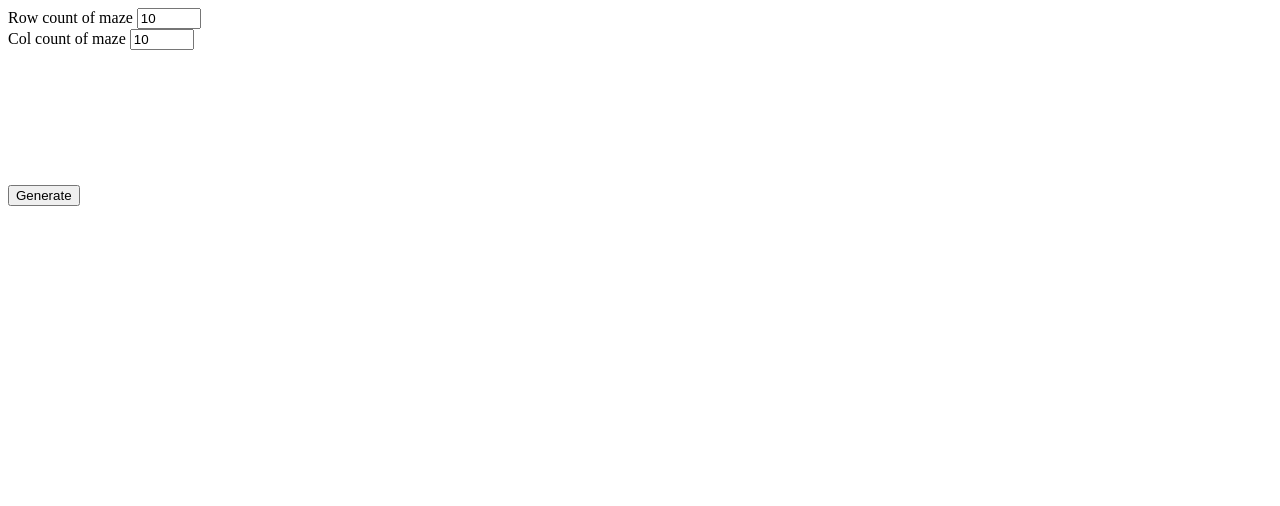
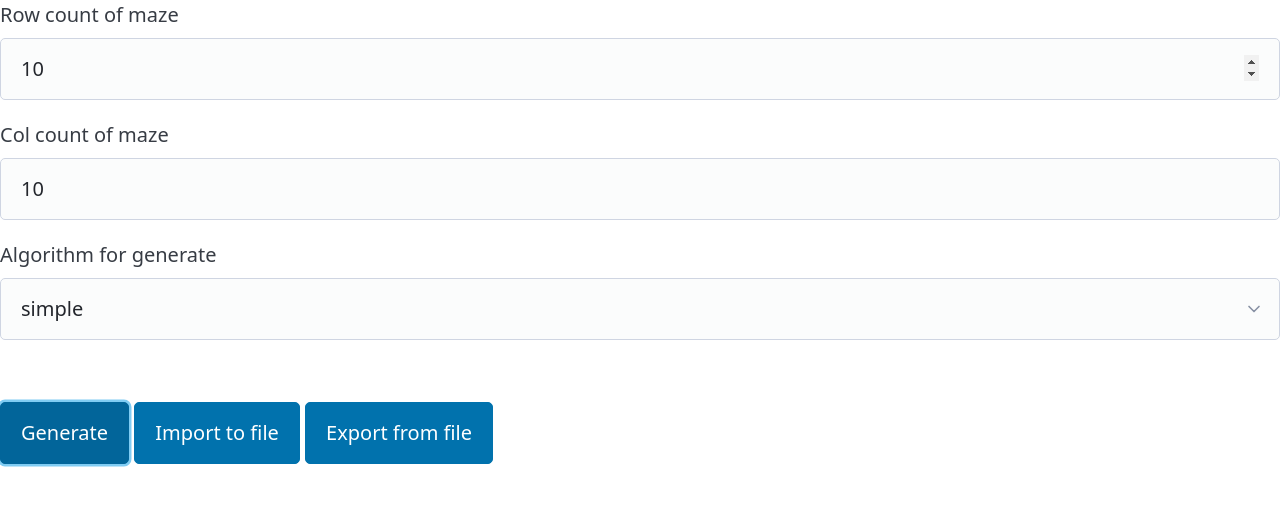
Before and after one commit to nifle3/jsMazeGenerator, a website with bundled scripts: page index.html in a window 1280 px wide. Both pictures are taken after a click on the button "Generate". Built offline with nearby package versions, Linux system fonts and the light colour scheme.

Commit message:
desing complete

```diff
--- a/index.html
+++ b/index.html
@@ -3,6 +3,10 @@
     <head>
         <title>Maze generator</title>
         <script src="./dist/index.js" type="module"></script>
+        <link
+          rel="stylesheet"
+          href="https://cdn.jsdelivr.net/npm/@picocss/pico@2/css/pico.min.css"
+        >
     </head>
     <body>
         <div>
@@ -13,7 +17,13 @@
             <label for="colcount">Col count of maze</label>
             <input type="number" id="colcount" min="3" max="100" value="10"/>
         </div>
+        <div>
+            <label for="algo-select">Algorithm for generate</label>
+            <select id="algo-select"></select>
+        </div>
         <button id="generate-button">Generate</button>
+        <button id="import-button">Import to file</button>
+        <button id="export-button">Export from file</button>
         <canvas id="canvas-maze"></canvas>
     </body>
 </html>
--- a/src/index.ts
+++ b/src/index.ts
@@ -1,23 +1,65 @@
-function getObjectBySelector(selector: string): HTMLElement {
-    const element: HTMLElement | undefined = document.querySelector(selector);
+import { MazeField } from "./maze.ts";
+import { generators } from "./mazeGenerator.ts";
+
+function getObjectBySelector<T extends HTMLElement>(selector: string): T {
+  const element: T | null = document.querySelector(selector);
   if (!element) {
     throw new Error("Element with selector is not defined");
   }
 
   console.debug("Element by selector ", selector, element);
 
-    return element;
+  return element as T;
 }
 
 function onClickGenerateButton(event): void {
   console.debug("click on generate button");
 
+  const rowCount = rowCountInput.value as unknown as number;
+  const colCount = colCountInput.value as unknown as number;
+  const selectOption = algoSelect.value;
+
+  console.debug("rowCount, colCount algoName", rowCount, colCount, selectOption);
+
+  const generataor = generators[selectOption];
+  if (!generataor) {
+    throw new Error("Invlaid generator name");
+  }
+
+  printOnCanvas(
+    saveField(
+      generataor(rowCount, colCount)
+    )
+  );
+
   return;
 }
 
-const rowCountInput = getObjectBySelector("#rowcount");
-const colCountInput = getObjectBySelector("#colcount");
-const generateButton = getObjectBySelector("#generate-button");
-const mazeCanvas = getObjectBySelector("#canvas-maze");
+function saveField(mazeField: MazeField): MazeField {
+  field = mazeField;
+  return mazeField;
+}
+
+function printOnCanvas(field: MazeField): void {
+
+}
+
+let field: MazeField | undefined = undefined;
+const rowCountInput = getObjectBySelector<HTMLInputElement>("#rowcount");
+const colCountInput = getObjectBySelector<HTMLInputElement>("#colcount");
+const algoSelect = getObjectBySelector<HTMLSelectElement>("#algo-select");
+const generateButton = getObjectBySelector<HTMLButtonElement>("#generate-button");
+const importButton = getObjectBySelector<HTMLButtonElement>("#import-button");
+const exportButton = getObjectBySelector<HTMLButtonElement>("#export-button");
+const mazeCanvas = getObjectBySelector<HTMLCanvasElement>("#canvas-maze");
+const context = mazeCanvas.getContext("2d");
+if (!context) {
+    throw new Error("Context is not defined")
+}
+
+for (const algoName of Object.keys(generators)) {
+  const option = new Option(algoName, algoName);
+  algoSelect.add(option);
+}
 
 generateButton.addEventListener("click", onClickGenerateButton);
--- /dev/null
+++ b/src/maze.ts
@@ -0,0 +1,2 @@
+export type MazeField = boolean[][];
+export type GeneratorFunc = (rowCount: number, colCount: number) => MazeField;
--- /dev/null
+++ b/src/mazeGenerator.ts
@@ -0,0 +1,10 @@
+import type { MazeField, GeneratorFunc } from "./maze.ts";
+
+export const generators: Record<string, GeneratorFunc> = {
+  "simple": SimpleGenerator,
+};
+
+function SimpleGenerator(): MazeField {
+
+  return [[]];
+}
```
Also changed, not shown: 1 other file. Lines whose indentation alone changed are shown as unchanged.
